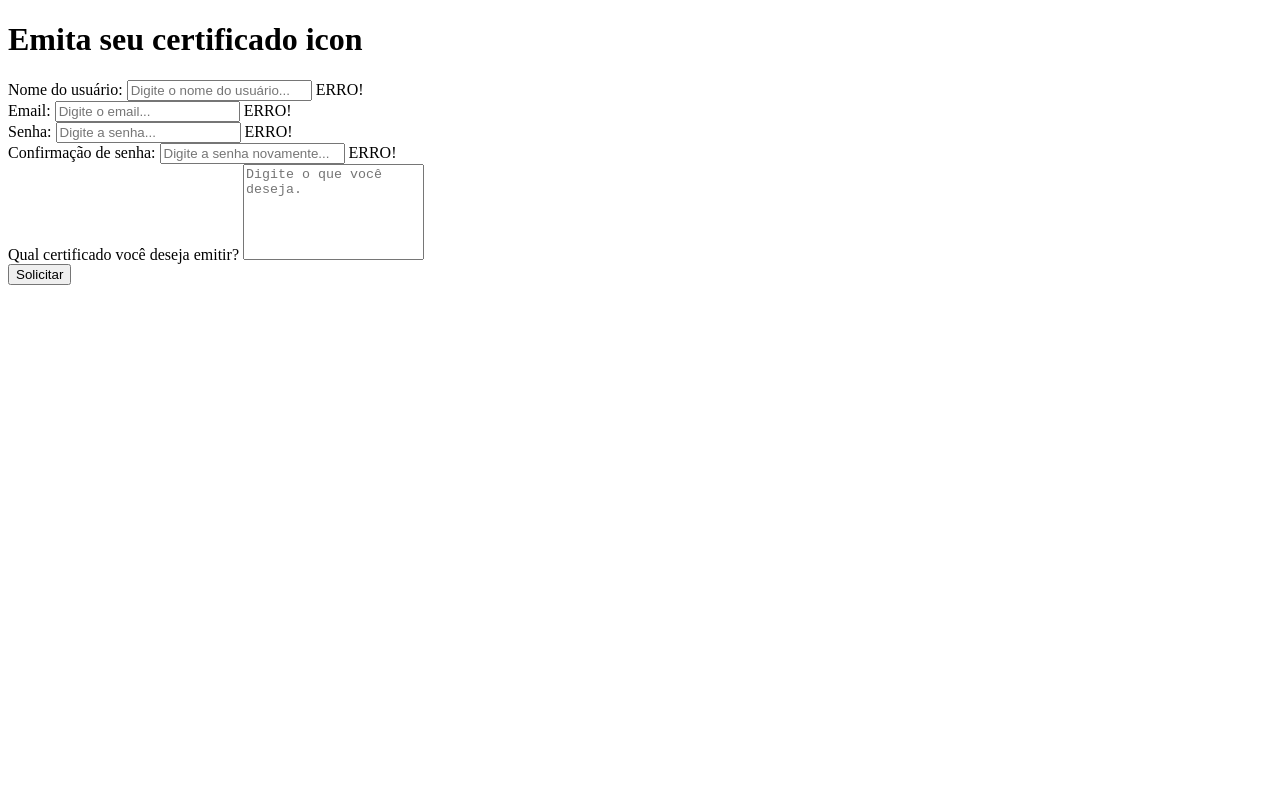
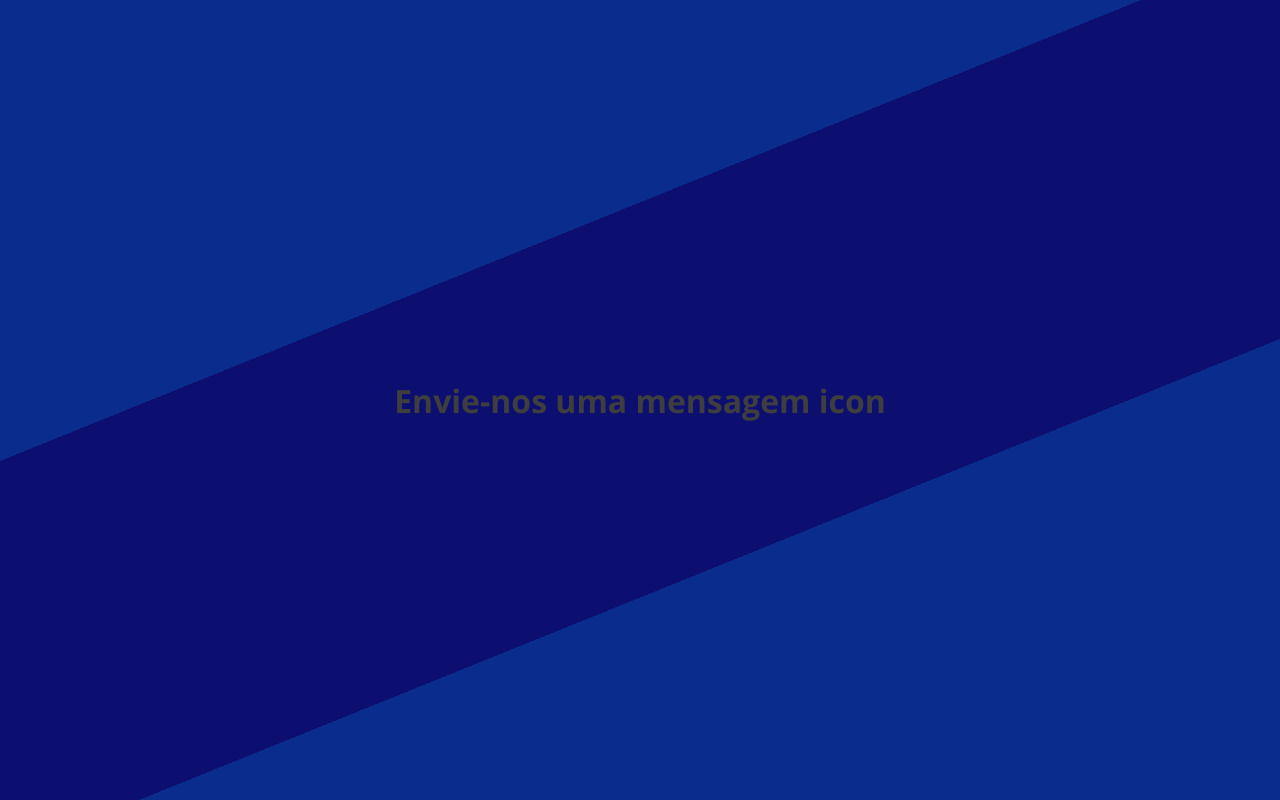
Before and after one commit to MikaelRodriguess/Form-Att, a plain HTML site: page index.html in a window 1280 px wide. Drawn offline with nearby package versions, Linux system fonts and the light colour scheme.

Commit message:
Alteração na Cor do site

```diff
--- a/index.html
+++ b/index.html
@@ -12,67 +12,17 @@
   <link href="https://fonts.googleapis.com/css2?family=Open+Sans:wght@300;400;600;700&display=swap" rel="stylesheet">
 </head>
 <body>
-
   <div id="app">
     <main>
       <form class="form">
-        <h1>Emita seu certificado
+        <h1>Envie-nos uma mensagem
           <span>icon</span>
         </h1>
       </form>
-    <form id="form"class="form">
-        <div class= "form-content">
-            <label for="username">Nome do usuário:</label>
-            <input
-                type="text"
-                id="username"
-                placeholder="Digite o nome do usuário..."
-            />
-            <a>ERRO!</a>
-        </div>
+    </main>
+  </div>
 
-        <div class= "form-content">
-            <label for="email">Email:</label>
-            <input
-                type="email"
-                id="email"
-                placeholder="Digite o email..."
-            />
-            <a>ERRO!</a>
-        </div>
 
-        <div class= "form-content">
-            <label for="password">Senha:</label>
-            <input
-                type="password"
-                id="password"
-                placeholder="Digite a senha..."
-            />
-            <a>ERRO!</a>
-        </div>
-
-        <div class= "form-content">
-            <label for="password confirmation">Confirmação de senha:</label>
-            <input
-                type="password"
-                id="password confirmation"
-                placeholder="Digite a senha novamente..."
-            />
-            <a>ERRO!</a>
-        </div>
-
-        <div>
-            <label> Qual certificado você deseja emitir?</label>
-            <textarea id name="experiencia" style="resize: none" style= "width: 100%;" id="experiencia" rows="6"
-            placeholder="Digite o que você deseja."
-            ></textarea>
-        </div>
-
-        <button type="submit"> Solicitar</button>
-
-    </form>
-</div>
-
-<script src="./scripts/index.js"></script>
+  <script src="./scripts/index.js"></script>
 </body>
 </html>
--- /dev/null
+++ b/styles/app.css
@@ -0,0 +1,16 @@
+#app {
+    display: flex;
+    align-items: center;
+    justify-content: center;
+
+    width: 100%;
+    height: 100vh;
+    padding: 40px;
+    background: linear-gradient(
+        338deg,
+        var(--blue-light) 35%,
+        var(--blue) 35%,
+        var(--blue) 65%,
+        var(--blue-light) 65%
+ );
+}
--- a/styles/global.css
+++ b/styles/global.css
@@ -0,0 +1,29 @@
+@import url('./app.css');
+
+* {
+  padding: 0;
+  margin: 0;
+  box-sizing: border-box;
+}
+
+:root {
+  --text: #3e3e3e;
+
+  --white: #F6F8FF;
+  --silver: #6e6e6e;
+  --blue: #0d0f70;
+  --blue-light: #0a2d8d;
+}
+
+body, button, a, input {
+  color: var(--text);
+  font: 400 1rem "Open Sans", sans-serif;
+}
+
+a {
+  text-decoration: none;
+}
+
+button:hover {
+  cursor: pointer;
+}
```
